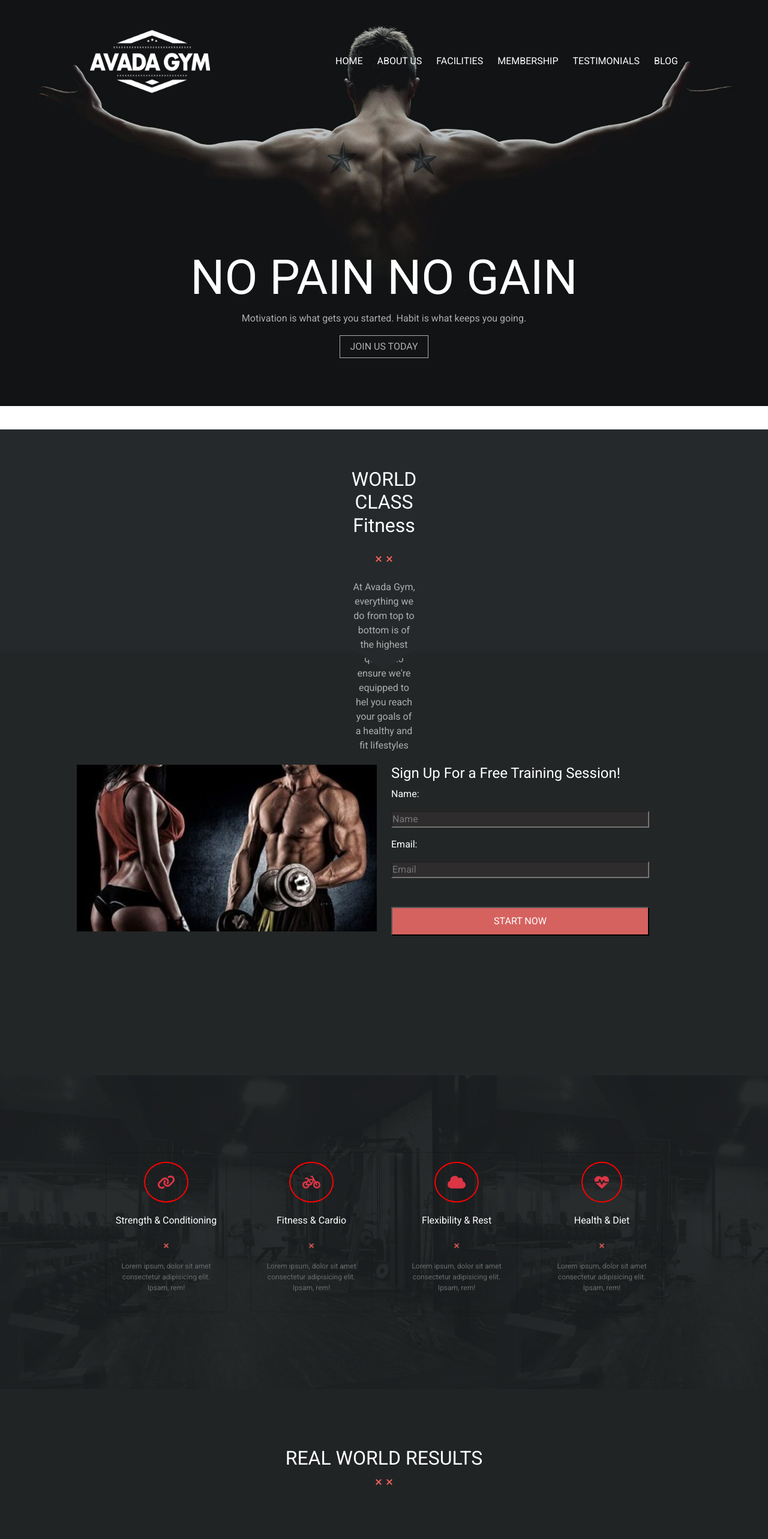
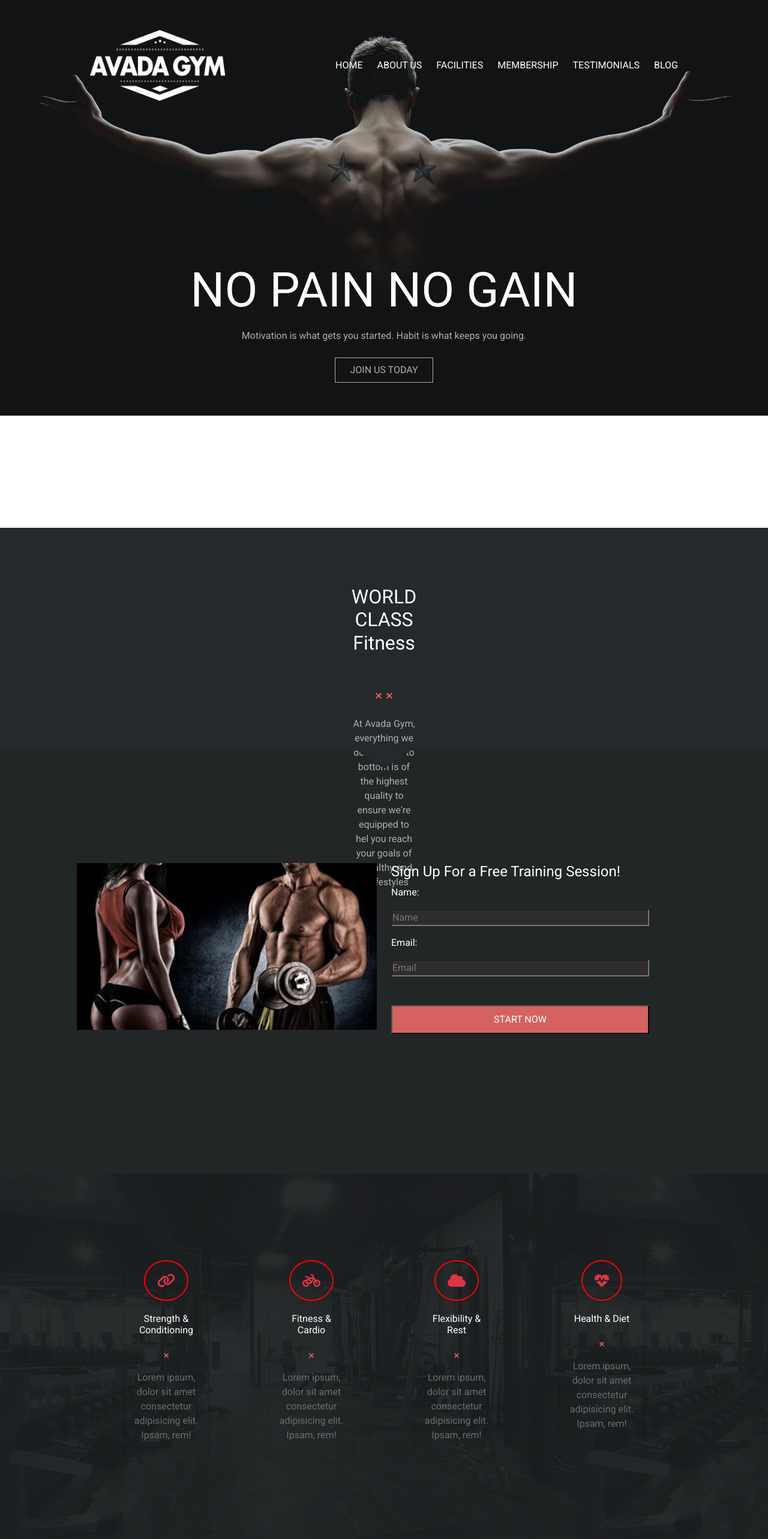
Before and after one commit to grada92/proj-html-vuejs, a Vue app: page / in a window 1280 px wide. Shown: the top 2566 px of the page at 60% size. Built offline with nearby package versions, Linux system fonts and the light colour scheme.

Commit message:
End Project

```diff
--- a/src/components/FormComponent.vue
+++ b/src/components/FormComponent.vue
@@ -1,9 +1,9 @@
 <template>
 <div>
-  <div class="box2 pt-3">
+  <div class="box2">
 
     <div class="text-center fitness py-5">
-      <h2 class="py-3" >WORLD CLASS Fitness</h2>
+      <h2 class="py-5" >WORLD CLASS Fitness</h2>
         <img src="@/assets/images/divider-xx-red.png" alt="img">
         <div class="text-center col-12">
             <p class="mx-5 py-4 second-text">At Avada Gym, everything we do from top to bottom is of the highest quality to ensure we're equipped to hel you reach your goals of a healthy and fit lifestyles</p>
--- a/src/components/HeaderComponent.vue
+++ b/src/components/HeaderComponent.vue
@@ -21,15 +21,15 @@
 
 
         </div>
-        <div class="jumbotron pt-2" >
+        <div class="jumbotron pt-3" >
             <div class="box2 pt-5" > <!---BACKGROUND IMG HOME-->
-                <img class="pt-2" src="@/assets/images/home-banner.jpg" alt="home-banner">
+                <img class="pt-4" src="@/assets/images/home-banner.jpg" alt="home-banner">
 
                     <div class="text-center title pt-5" >
-                    <h1 class="pt-3">NO PAIN NO GAIN</h1> <!---MAIN TITLE--->
-                    <p>Motivation is what gets you started. Habit is what keeps you going.</p>
+                    <h1 class="pt-3 pb-2">NO PAIN NO GAIN</h1> <!---MAIN TITLE--->
+                    <p class="pb-2">Motivation is what gets you started. Habit is what keeps you going.</p>
 
-                    <button class="btn rounded-0 px-3" >JOIN US TODAY</button>
+                    <button class="btn rounded-0 px-4 py-2" >JOIN US TODAY</button>
 
                 </div>
 
@@ -61,10 +61,11 @@ props : {
     padding: 50px 150px;
 }
 .box {
-    height: 550px;
+    height: 720px;
+
 }
 .logo-header img {
-    width: 80%;
+    width: 90%;
 }
 
 a {
--- a/src/components/ServiceComponent.vue
+++ b/src/components/ServiceComponent.vue
@@ -79,15 +79,14 @@ name: 'ServiceComponent'
 }
 .card {
   color:white;
-  margin: 70px;
   gap:20px;
   padding: 15px;
   color: none;
-  margin: 0px 20px;
+  margin: 0px 50px;
 }
 
 p {
-  font-size: 12px;
+  font-size: 16px;
   color: #6b6b6b;
 }
 
```
